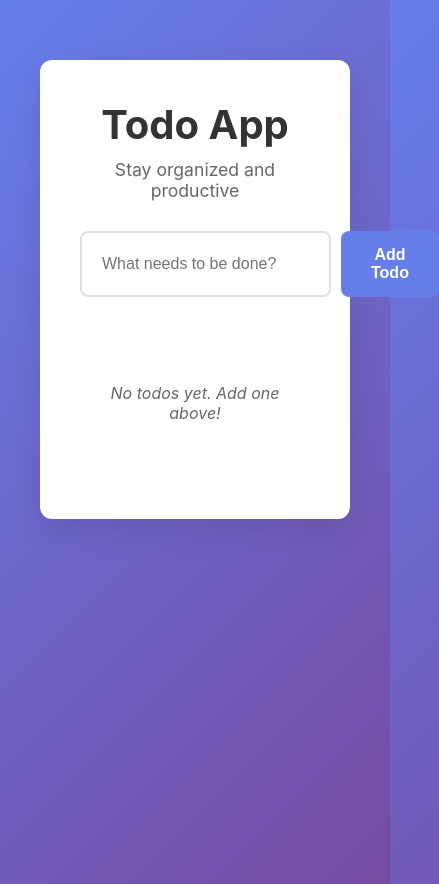
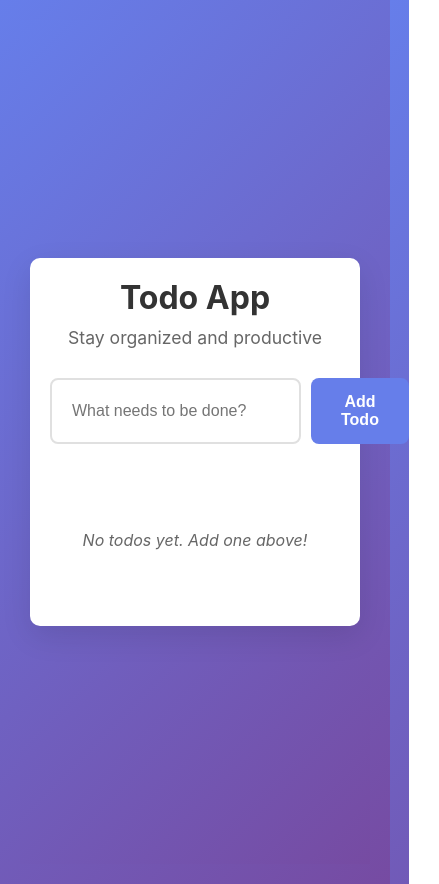
Before and after one commit to 2advancesolutions/Kimi-ai, a React (Create React App) app: page / in a window 390 px wide. Shown: the whole page, 439 px wide, since content can reach past the window. Built offline with nearby package versions, Linux system fonts and the light colour scheme.

Commit message:
wip: step-2: round 4 [App.css]

```diff
--- a/src/App.css
+++ b/src/App.css
@@ -1,18 +1,24 @@
 .App {
+  min-height: 100vh;
+  background: linear-gradient(135deg, #667eea 0%, #764ba2 100%);
   display: flex;
+  align-items: center;
   justify-content: center;
-  align-items: flex-start;
-  min-height: 100vh;
-  padding: 40px 20px;
+  padding: 20px;
+  font-family: -apple-system, BlinkMacSystemFont, 'Segoe UI', 'Roboto', 'Oxygen',
+    'Ubuntu', 'Cantarell', 'Fira Sans', 'Droid Sans', 'Helvetica Neue',
+    sans-serif;
+  -webkit-font-smoothing: antialiased;
+  -moz-osx-font-smoothing: grayscale;
 }
 
 .todo-container {
   background: white;
-  border-radius: 12px;
+  border-radius: 10px;
   box-shadow: 0 10px 30px rgba(0, 0, 0, 0.1);
+  padding: 40px;
   width: 100%;
   max-width: 500px;
-  padding: 40px;
 }
 
 header {
@@ -20,15 +26,51 @@ header {
   margin-bottom: 30px;
 }
 
-h1 {
-  margin: 0 0 10px 0;
+header h1 {
+  margin: 0;
   color: #333;
   font-size: 2.5rem;
   font-weight: 700;
 }
 
 .subtitle {
-  margin: 0;
+  margin: 10px 0 0 0;
   color: #666;
   font-size: 1.1rem;
 }
+
+.loading, .error {
+  text-align: center;
+  padding: 40px;
+  color: #666;
+  font-size: 1.2rem;
+}
+
+.error button {
+  margin-top: 20px;
+  padding: 10px 20px;
+  background: #667eea;
+  color: white;
+  border: none;
+  border-radius: 5px;
+  cursor: pointer;
+  font-size: 1rem;
+}
+
+.error button:hover {
+  background: #5a6fd8;
+}
+
+@media (max-width: 600px) {
+  .App {
+    padding: 10px;
+  }
+
+  .todo-container {
+    padding: 20px;
+  }
+
+  header h1 {
+    font-size: 2rem;
+  }
+}
```
